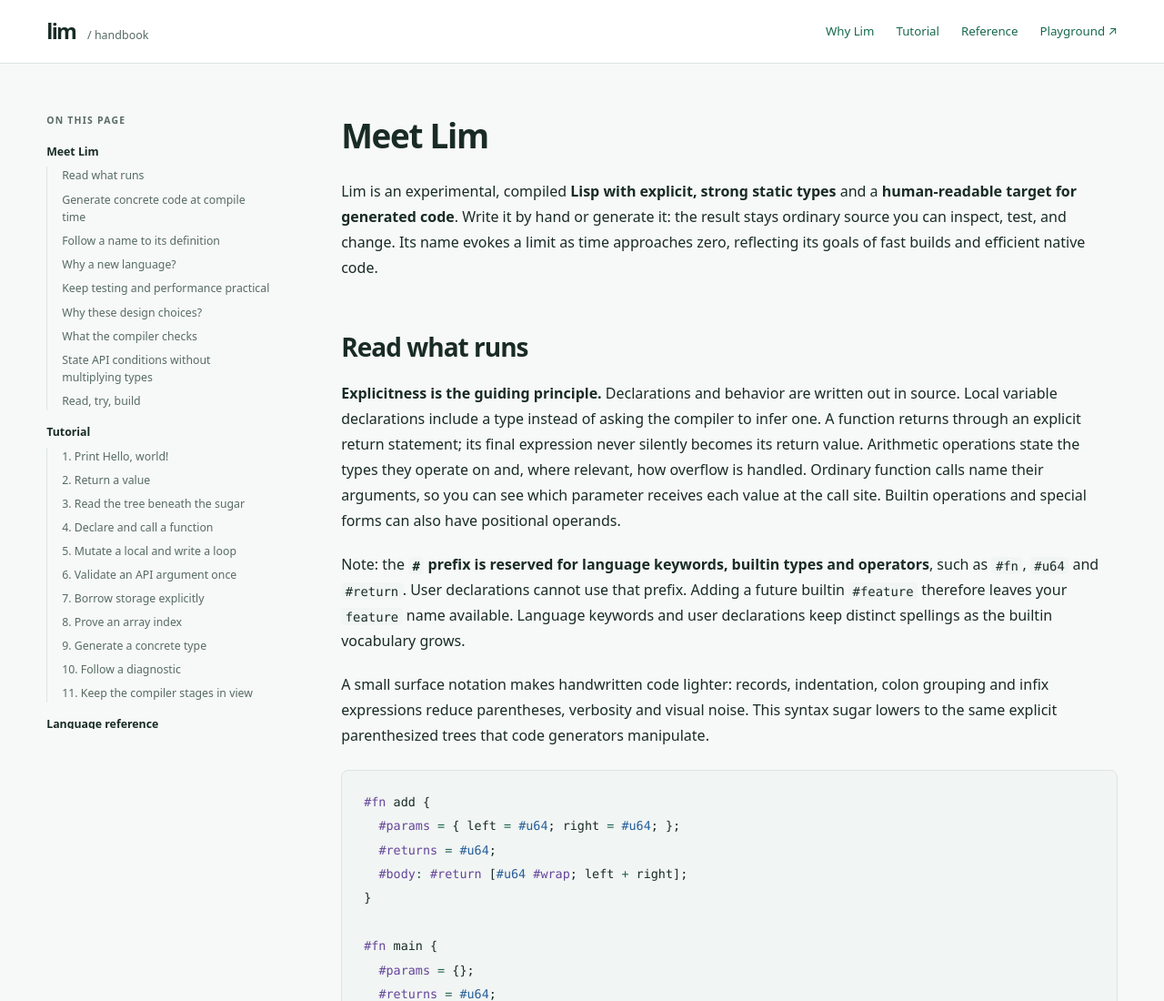
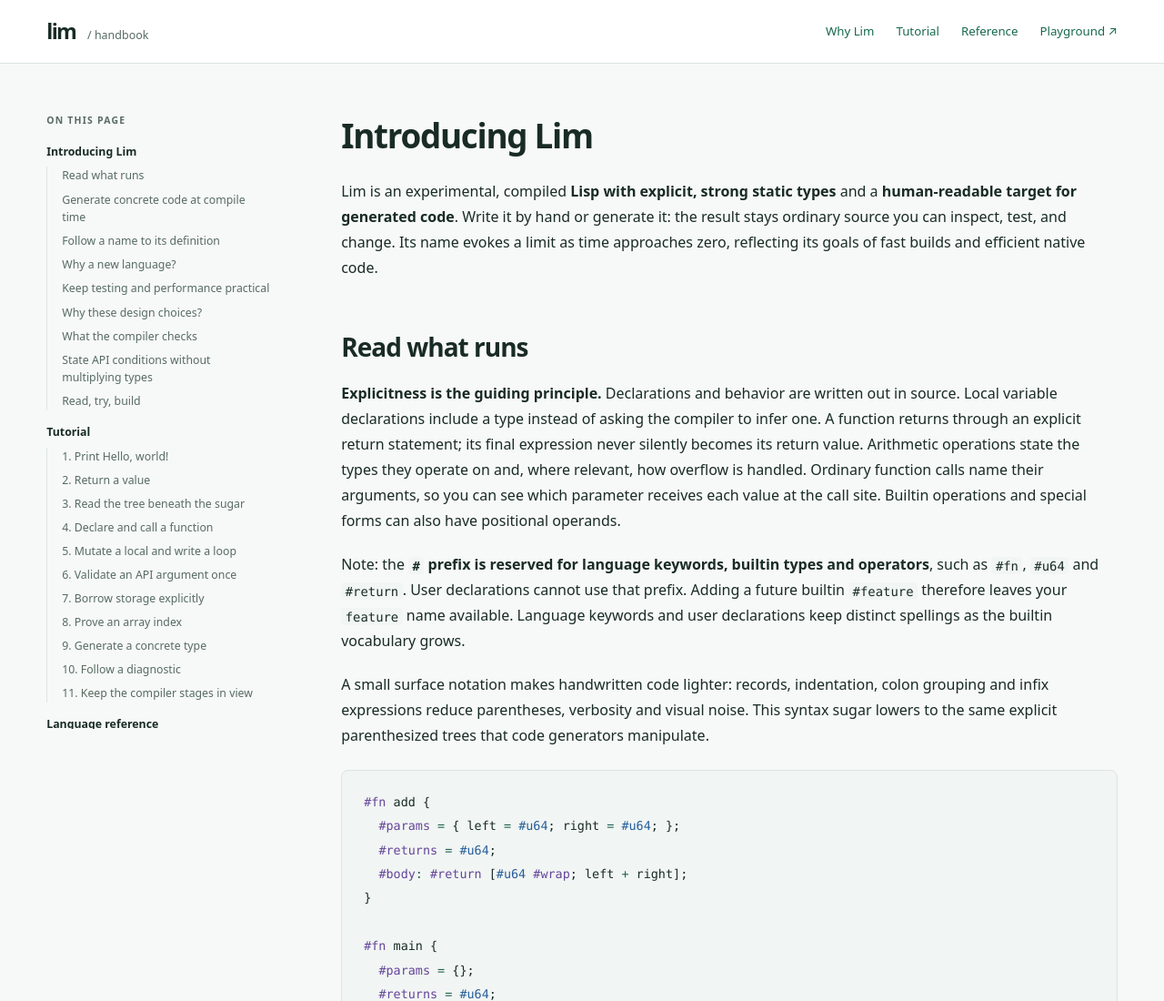
Before and after one commit to kstrafe/lim, a plain HTML site: page docs/index.html in a window 1280 px wide. Shown: the top 1100 px of the page at 91% size. Drawn offline with Linux system fonts and the light colour scheme.

Commit message:
Use a neutral heading for the language introduction
Rename Meet Lim to Introducing Lim while preserving the introduction
anchor. Regenerate the shipped reference HTML with the neutral heading.

Validation: build-reference.py --check, shipped-doc wording search, and
Git diff checks passed.

```diff
--- a/docs/index.html
+++ b/docs/index.html
@@ -31,7 +31,7 @@
 <header class="topbar"><a class="brand" href="#main">lim<span>/ handbook</span></a><nav aria-label="Page navigation"><a href="#introduction">Why Lim</a><a href="#tutorial">Tutorial</a><a href="#language-reference">Reference</a><a href="playground.html">Playground ↗</a></nav></header>
 <div class="reading-layout">
 <nav class="contents" aria-label="Contents"><h2>On this page</h2><ul>
-<li><a href="#introduction" id="toc-introduction">Meet Lim</a>
+<li><a href="#introduction" id="toc-introduction">Introducing Lim</a>
 <ul>
 <li><a href="#language" id="toc-language">Read what runs</a></li>
 <li><a href="#compile-time-generation" id="toc-compile-time-generation">Generate concrete code at compile time</a></li>
@@ -152,7 +152,7 @@
 </ul></nav>
 <main class="manual" id="main">
 <section id="introduction" class="level1">
-<h1>Meet Lim</h1>
+<h1>Introducing Lim</h1>
 <p>Lim is an experimental, compiled <strong>Lisp with explicit, strong static types</strong> and a <strong>human-readable target for generated code</strong>. Write it by hand or generate it: the result stays ordinary source you can inspect, test, and change. Its name evokes a limit as time approaches zero, reflecting its goals of fast builds and efficient native code.</p>
 <section id="language" class="level2">
 <h2>Read what runs</h2>
```
Also changed, not shown: 1 other file.
